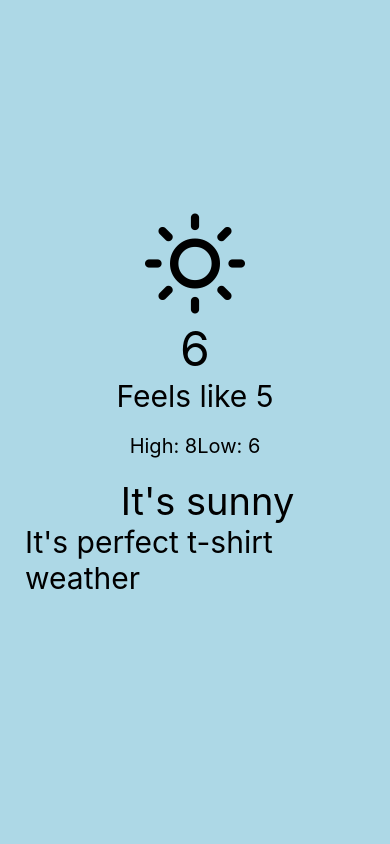
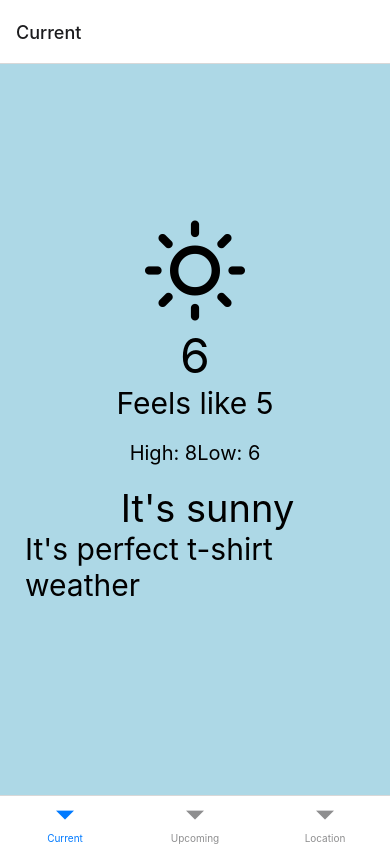
Before and after one commit to mitschlagel/WeatherApp, a React Native app: screen / in a window 390 px wide. Built offline with nearby package versions, Linux system fonts and the light colour scheme.

Commit message:
Add tab navigation

```diff
--- a/App.tsx
+++ b/App.tsx
@@ -1,23 +1,26 @@
 import React from "react";
-import { View, StyleSheet } from "react-native";
+
+import { NavigationContainer } from "@react-navigation/native";
+import { createBottomTabNavigator } from "@react-navigation/bottom-tabs"
 
 import CurrentWeather from "./src/screens/CurrentWeather";
 import UpcomingWeather from "./src/screens/UpcomingWeather";
 import City from "./src/screens/City";
 
+const Tab = createBottomTabNavigator()
+
 const App: React.FC = () => {
   return (
-    <View style={styles.container}>
-      <CurrentWeather />
-    </View>
+    <NavigationContainer>
+      <Tab.Navigator>
+        <Tab.Screen name={'Current'} component={CurrentWeather}/>
+        <Tab.Screen name={'Upcoming'} component={UpcomingWeather}/>
+        <Tab.Screen name={'Location'} component={City}/>
+      </Tab.Navigator>
+    </NavigationContainer>
+
   );
 };
-
-const styles = StyleSheet.create({
-  container: {
-    flex: 1,
-  },
-});
 
 export default App;
 
--- a/package.json
+++ b/package.json
@@ -11,13 +11,14 @@
     "format": "prettier --ignore-path .gitignore --write \"**/*.+(js|ts|json|tsx)\""
   },
   "dependencies": {
+    "@react-navigation/bottom-tabs": "^6.5.11",
     "@react-navigation/native": "^6.1.9",
     "expo": "~49.0.15",
     "expo-status-bar": "~1.6.0",
     "react": "18.2.0",
     "react-native": "0.72.6",
-    "react-native-screens": "~3.22.0",
-    "react-native-safe-area-context": "4.6.3"
+    "react-native-safe-area-context": "4.6.3",
+    "react-native-screens": "~3.22.0"
   },
   "devDependencies": {
     "@babel/core": "^7.20.0",
```
Also changed, not shown: 1 other file (tests, documents, lock files or other folders).
